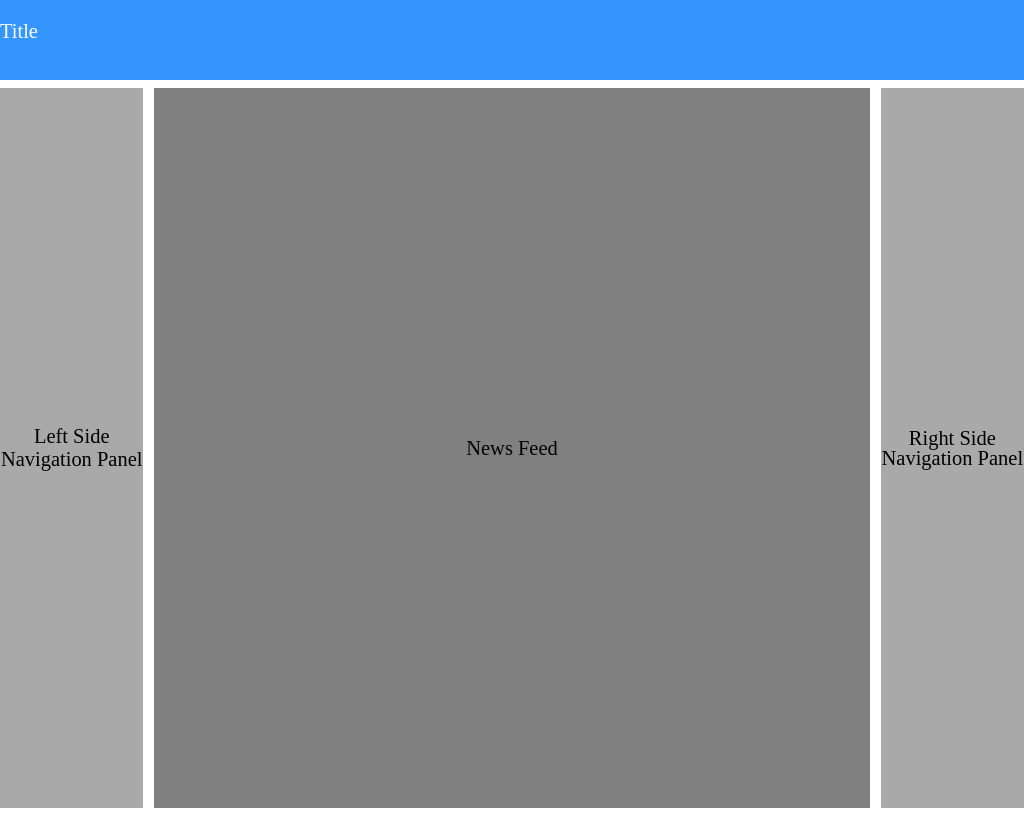
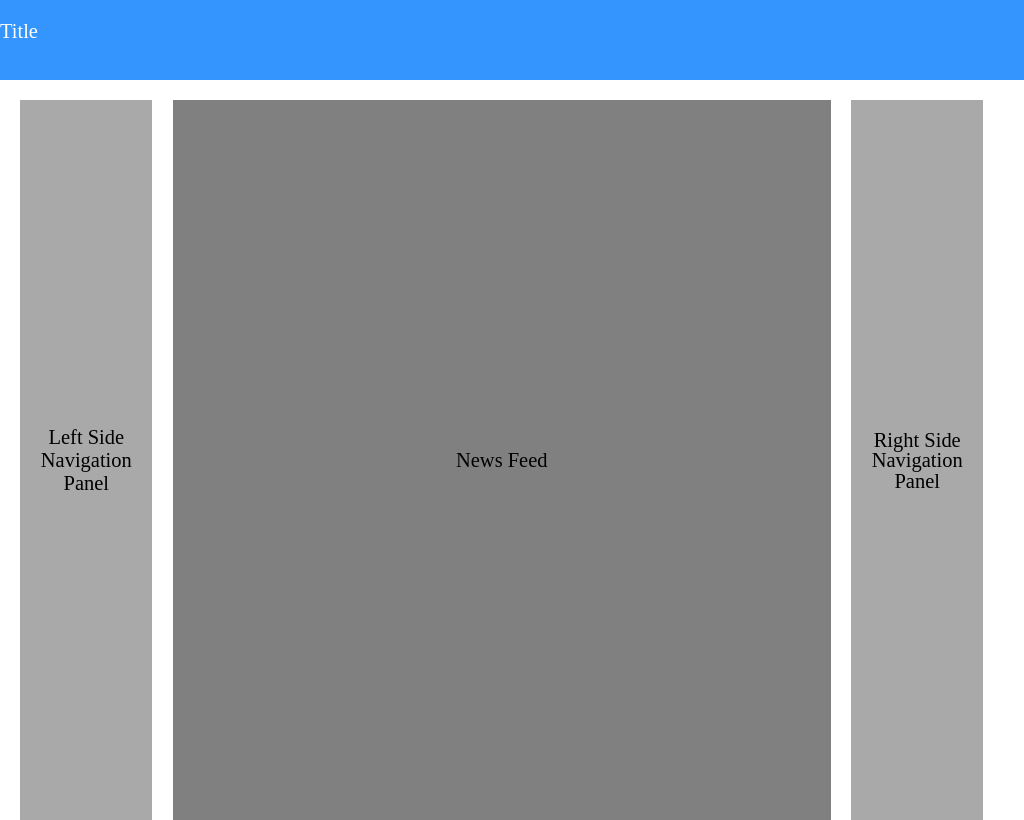
Before and after one commit to tatikushi/l1w1-homework, a plain HTML site: page task4/index.html in a window 1024 px wide. Drawn offline with Linux system fonts and the light colour scheme.

Commit message:
Update styles.css

```diff
--- a/task4/styles.css
+++ b/task4/styles.css
@@ -7,7 +7,7 @@ header {
     background-color: #3595ff;
     height: 10vh;
     color: white;
-    margin-bottom: 1vh;
+    margin-bottom: 2vw;
     position: relative;
 }
 p {
@@ -19,8 +19,13 @@ p {
     display: flex;
 }
 
-.left-nav, .right-nav {
+.left-nav {
     display: none;
+    margin-left: 2vw;
+}
+.right-nav {
+    display: none;
+    margin-right: 2vw;
 }
 
 body > .content > div {
@@ -42,11 +47,14 @@ body > .content > div {
         height: 90vh;
         width: 20vw;
         background-color: darkgray;
-        margin-right: 1vw;
+        margin-right: 2vw;
         text-align: center;
         display: flex;
         align-items: center;
         justify-content: center;
+    }
+    .content {
+        margin-right: 2vw;
     }
 }
 /*desctop*/
@@ -61,7 +69,7 @@ body > .content > div {
         height: 90vh;
         width: 20vw;
         background-color: darkgray;
-        margin-right: 1vw;
+        margin-right: 2vw;
         text-align: center;
         display: flex;
         align-items: center;
@@ -75,7 +83,7 @@ body > .content > div {
         background-color: darkgray;
         text-align: center;
         line-height: 100%;
-        margin-left: 1vw;
+        margin-left: 2vw;
         display: flex;
         align-items: center;
         justify-content: center;
@@ -94,4 +102,7 @@ body > .content > div {
     .right-icon{
         display: inline-block;
     }
+    .content{
+        margin-left: 2vw;
+    }
 }
```
